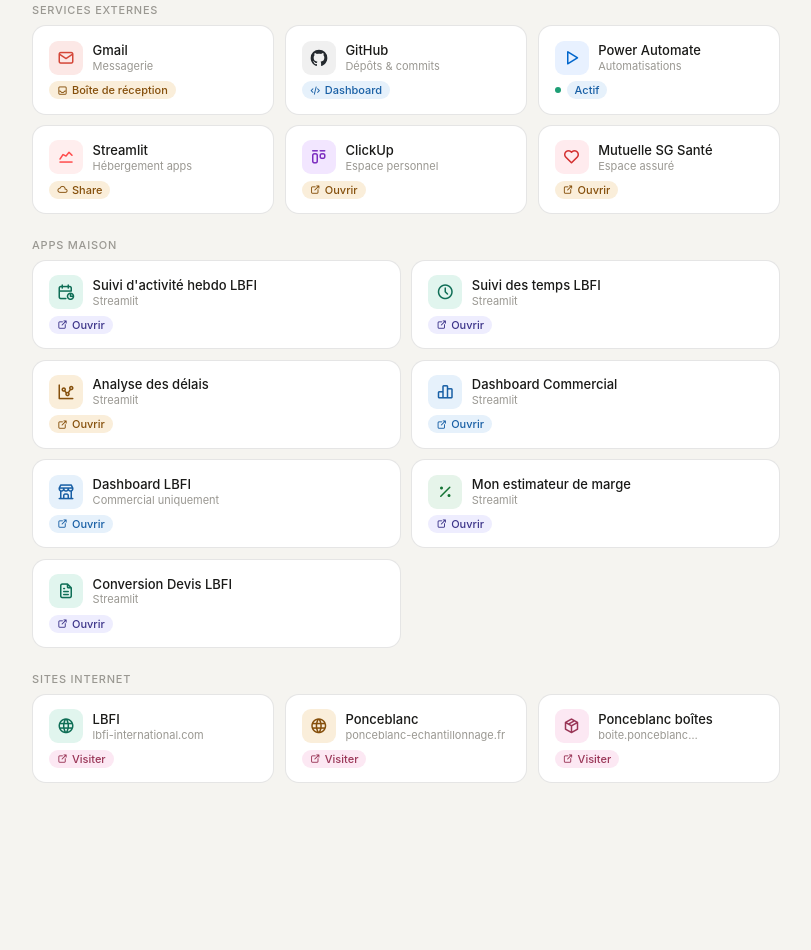
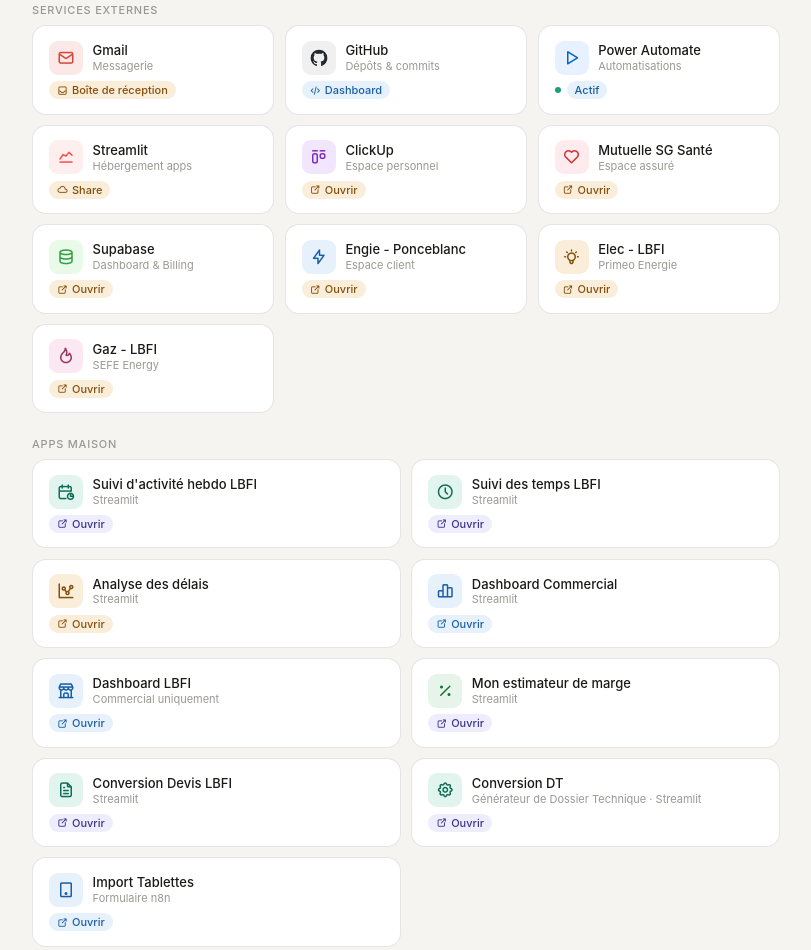
Before and after one commit to maximeponceblanc-a11y/dashboardpersomxblzponceblancech, a plain HTML site: page index.html in a window 1280 px wide. Shown: the part 594-1544 px from the top of the page, without its empty margins (234-1045 px from the left). Before the commit the page ends 1409 px from the top, so only its background shows below. Drawn offline with Linux system fonts and the light colour scheme.

Commit message:
Add new links and cards to index.html

```diff
--- a/index.html
+++ b/index.html
@@ -383,6 +383,58 @@
         <span class="badge badge-tool"><i class="ti ti-external-link" aria-hidden="true"></i> Ouvrir</span>
       </a>
 
+      <a class="card" href="https://supabase.com/dashboard/org/ommyvmvcuqbtsnupkkli/billing" target="_blank" rel="noopener">
+        <div class="card-header">
+          <div class="icon-wrap" style="background:#e9fae8">
+            <i class="ti ti-database" style="color:#2f9e44" aria-hidden="true"></i>
+          </div>
+          <div>
+            <p class="card-title">Supabase</p>
+            <p class="card-sub">Dashboard & Billing</p>
+          </div>
+        </div>
+        <span class="badge badge-tool"><i class="ti ti-external-link" aria-hidden="true"></i> Ouvrir</span>
+      </a>
+
+      <a class="card" href="https://espace-client.entreprises-collectivites.engie.fr/nec/#/" target="_blank" rel="noopener">
+        <div class="card-header">
+          <div class="icon-wrap" style="background:#e6f1fb">
+            <i class="ti ti-bolt" style="color:#185FA5" aria-hidden="true"></i>
+          </div>
+          <div>
+            <p class="card-title">Engie - Ponceblanc</p>
+            <p class="card-sub">Espace client</p>
+          </div>
+        </div>
+        <span class="badge badge-tool"><i class="ti ti-external-link" aria-hidden="true"></i> Ouvrir</span>
+      </a>
+
+      <a class="card" href="https://pro.primeo-energie.fr/" target="_blank" rel="noopener">
+        <div class="card-header">
+          <div class="icon-wrap" style="background:#faeeda">
+            <i class="ti ti-bulb" style="color:#854F0B" aria-hidden="true"></i>
+          </div>
+          <div>
+            <p class="card-title">Elec - LBFI</p>
+            <p class="card-sub">Primeo Energie</p>
+          </div>
+        </div>
+        <span class="badge badge-tool"><i class="ti ti-external-link" aria-hidden="true"></i> Ouvrir</span>
+      </a>
+
+      <a class="card" href="https://keycloak.sefe-energy.pro/realms/customer-portal/protocol/openid-connect/auth?response_type=code&client_id=customer-portal-frontend&redirect_uri=https%3A%2F%2Fespace-client.sefe-energy.pro%2Fauth%2Fcallback%2Fkeycloak&code_challenge=8tsbaiQb7iHnu0aqMtJW8JSito8u7oLIctJGiPOFMeM&code_challenge_method=S256&scope=openid+profile+email" target="_blank" rel="noopener">
+        <div class="card-header">
+          <div class="icon-wrap" style="background:#fce8f3">
+            <i class="ti ti-flame" style="color:#993556" aria-hidden="true"></i>
+          </div>
+          <div>
+            <p class="card-title">Gaz - LBFI</p>
+            <p class="card-sub">SEFE Energy</p>
+          </div>
+        </div>
+        <span class="badge badge-tool"><i class="ti ti-external-link" aria-hidden="true"></i> Ouvrir</span>
+      </a>
+
     </div>
   </section>
 
@@ -482,6 +534,32 @@
         <span class="badge badge-app"><i class="ti ti-external-link" aria-hidden="true"></i> Ouvrir</span>
       </a>
 
+      <a class="card" href="https://dtfromodootemplate-yxcwsyrzzpbhppnarachq2.streamlit.app/" target="_blank" rel="noopener">
+        <div class="card-header">
+          <div class="icon-wrap" style="background:#e1f5ee">
+            <i class="ti ti-settings" style="color:#0F6E56" aria-hidden="true"></i>
+          </div>
+          <div>
+            <p class="card-title">Conversion DT</p>
+            <p class="card-sub">Générateur de Dossier Technique · Streamlit</p>
+          </div>
+        </div>
+        <span class="badge badge-app"><i class="ti ti-external-link" aria-hidden="true"></i> Ouvrir</span>
+      </a>
+
+      <a class="card" href="https://ponceblanc-n8n.flowmatic.cloud/form/31dc0812-7b6f-4fcd-a0eb-4670ab0a6c02" target="_blank" rel="noopener">
+        <div class="card-header">
+          <div class="icon-wrap" style="background:#e6f1fb">
+            <i class="ti ti-device-tablet" style="color:#185FA5" aria-hidden="true"></i>
+          </div>
+          <div>
+            <p class="card-title">Import Tablettes</p>
+            <p class="card-sub">Formulaire n8n</p>
+          </div>
+        </div>
+        <span class="badge badge-auto"><i class="ti ti-external-link" aria-hidden="true"></i> Ouvrir</span>
+      </a>
+
     </div>
   </section>
 
```
